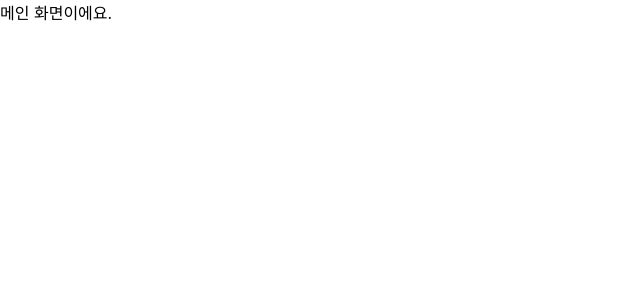
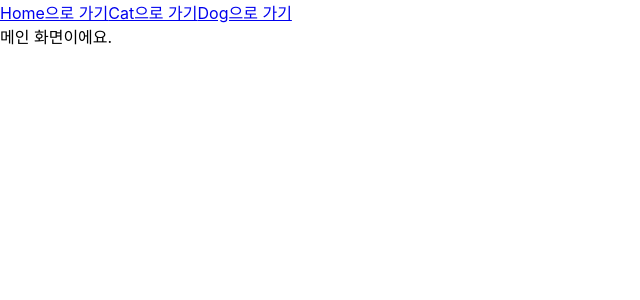
Before and after one commit to GAHYUN-P/reactprac8, a React (Create React App) app: page / in a window 1280 px wide. Shown: the top 300 px of the page, without its empty margins (0-640 px from the left). Built offline with nearby package versions, Linux system fonts and the light colour scheme.

Commit message:
Link 사용해서 페이지 이동하기

```diff
--- a/src/App.js
+++ b/src/App.js
@@ -1,4 +1,4 @@
-import { Route } from "react-router-dom";
+import { Route, Link } from "react-router-dom";
 import Home from "./Home"
 import Cat from "./Cat"
 import Dog from "./Dog"
@@ -6,13 +6,18 @@ import Dog from "./Dog"
 function App() {
   return (
     <div className="App">
+      <div>
+        <Link to="/">Home으로 가기</Link>
+        <Link to="/cat">Cat으로 가기</Link>
+        <Link to="/dog">Dog으로 가기</Link>
+      </div>
       <Route path="/" exact>
         {/* exact 속성이 없으면 포함하면 다보여줌
         들어가게 되면 패스가 완전히 똑같으면 보여줌! */}
         <Home data = {"im data"}/>
         {/* 페이지에 데이터 주는 법 */}
       </Route>
-      <Route path="/cat/:cat_name" component={Cat}>
+      <Route path="/cat" component={Cat}>
         {/* 동적라우팅 /:변수명 */}
         {/* <Cat/> */}
       </Route>
```
